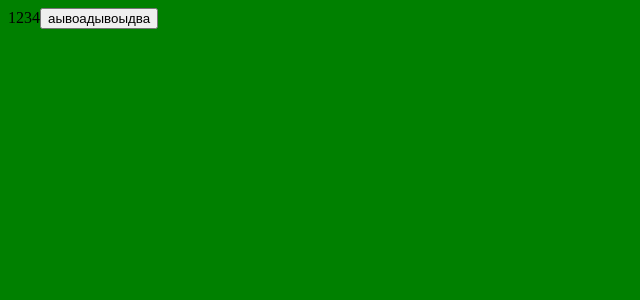
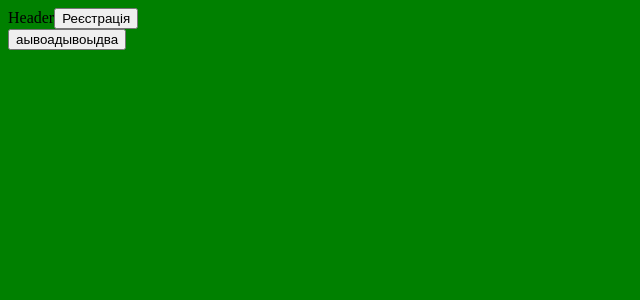
Before and after one commit to MrMinyUkho/hackaton-test, a React (Vite) app: page / in a window 1280 px wide. Shown: the top 300 px of the page, without its empty margins (0-640 px from the left). Built offline with nearby package versions, Linux system fonts and the light colour scheme.

Commit message:
Add header

```diff
--- a/src/App.jsx
+++ b/src/App.jsx
@@ -2,11 +2,12 @@ import './App.scss'
 import './scss/main.scss'
 
 import PButton from './components/BasicComponents/pButton'
+import Header from './components/Header/Header'
 
 function App() {
     return (
         <div>
-            1234
+            <Header/>
             <PButton name="аывоадывоыдва"/>
         </div>
     )
--- a/src/components/Header/Header.jsx
+++ b/src/components/Header/Header.jsx
@@ -0,0 +1,12 @@
+import { Component } from 'react'
+import PButton from '../BasicComponents/pButton'
+
+export class Header extends Component {
+    render() {
+        return (
+            <div>Header<PButton name="Реєстрація" action={() => alert("sdfdsfsdf")}/></div>
+        )
+    }
+}
+
+export default Header
```
